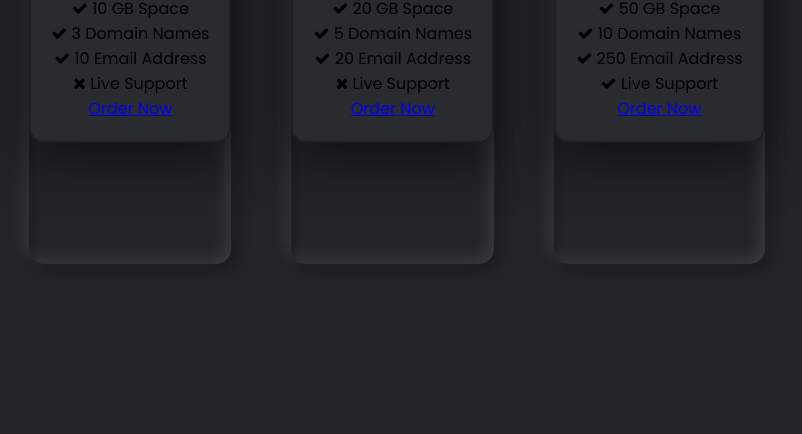
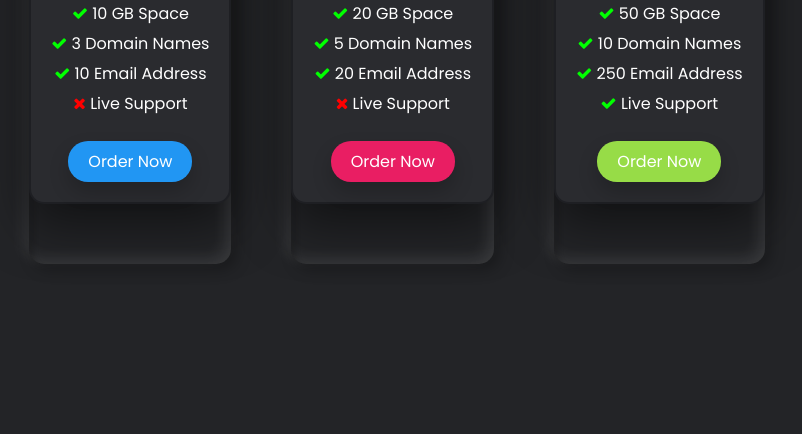
Before and after one commit to Raoul-Shah/Pricing-Table---Light-and-Dark-Mode, a plain HTML site: page index.html in a window 1280 px wide. Shown: the part 366-800 px from the top of the page, without its empty margins (243-1045 px from the left). Drawn offline with Linux system fonts and the light colour scheme.

Commit message:
Added card with dif color

```diff
--- a/style.css
+++ b/style.css
@@ -102,4 +102,44 @@ body {
 
 .container .card .box .content ul li {
     list-style: none;
+    color: #fff;
+    margin: 5px 0;
 }
+
+.container .card .box .content ul li .fa-check {
+    color: #0f0;
+}
+
+.container .card .box .content ul li .fa-times {
+    color: #f00;
+}
+
+.container .card .box .content a {
+    position: relative;
+    display: inline-block;
+    padding: 8px 20px;
+    background: #f00;
+    margin-top: 20px;
+    border-radius: 20px;
+    text-decoration: none;
+    color: #fff;
+    font-weight: 400;
+}
+
+.container .card:nth-child(1) .box .content a,
+.container .card:nth-child(1) .box .content .icon {
+    background: #2196f3;
+    box-shadow: 0 10px 20px rgba(0, 0, 0, 0.2);
+}
+
+.container .card:nth-child(2) .box .content a,
+.container .card:nth-child(2) .box .content .icon {
+    background: #e91e63;
+    box-shadow: 0 10px 20px rgba(0, 0, 0, 0.2);
+}
+
+.container .card:nth-child(3) .box .content a,
+.container .card:nth-child(3) .box .content .icon {
+    background: #97dc47;
+    box-shadow: 0 10px 20px rgba(0, 0, 0, 0.2);
+}
```
